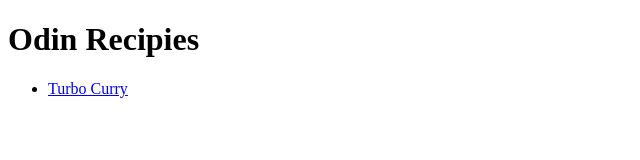
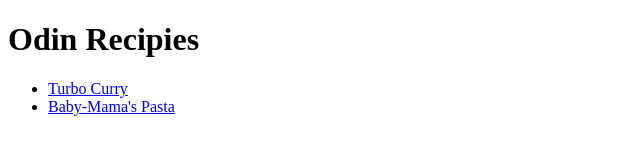
Before and after one commit to Bokhylle/odin-recipes, a plain HTML site: page index.html in a window 1280 px wide. Shown: the whole page, without its empty margins (0-640 px from the left). Drawn offline with Linux system fonts and the light colour scheme.

Commit message:
added link to pasta page

```diff
--- a/index.html
+++ b/index.html
@@ -10,6 +10,7 @@
     <h1>Odin Recipies</h1>
         <ul>
             <li><a href="recipes/turbocurry.html">Turbo Curry</a></li>
+            <li><a href="recipes/babymamas-pasta.html">Baby-Mama's Pasta</a></li>
         </ul>
 </body>
 </html>
```
Also changed, not shown: recipes/babymamas-pasta.html (+2 -2 lines).
